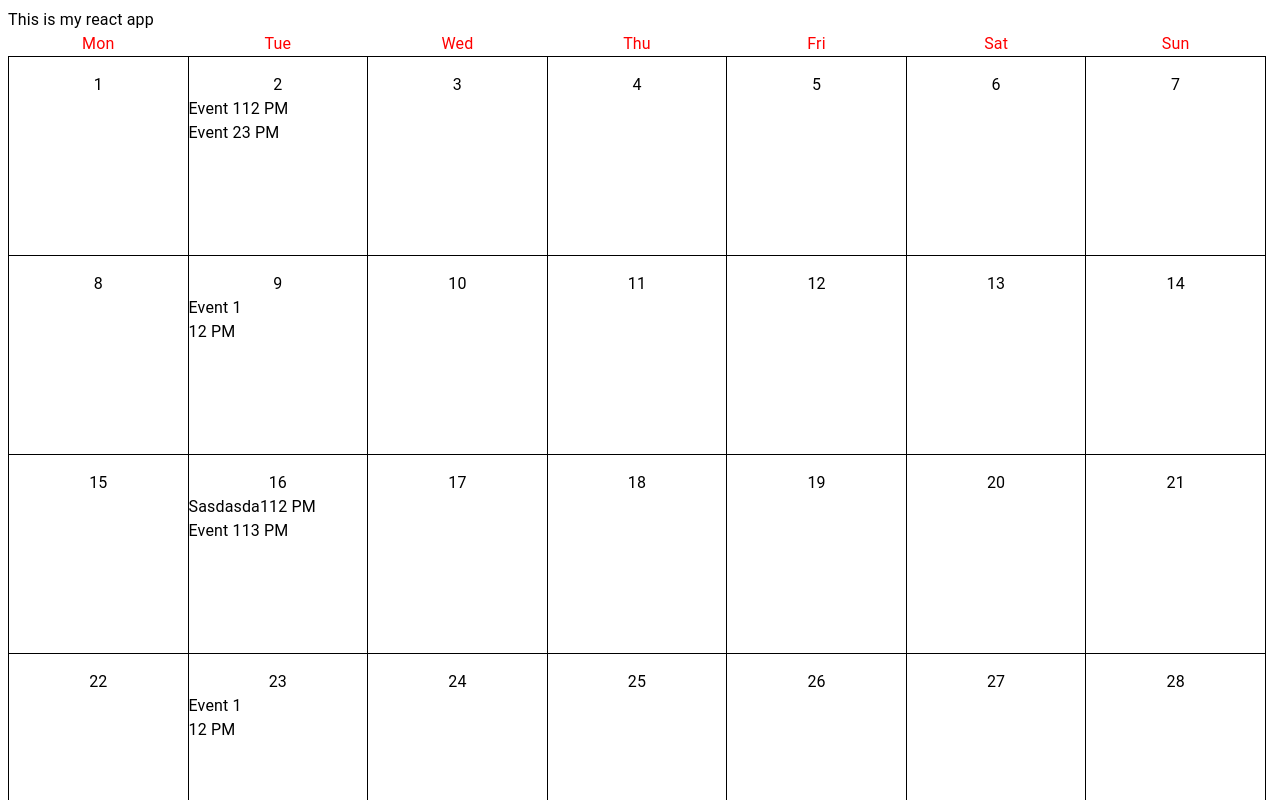
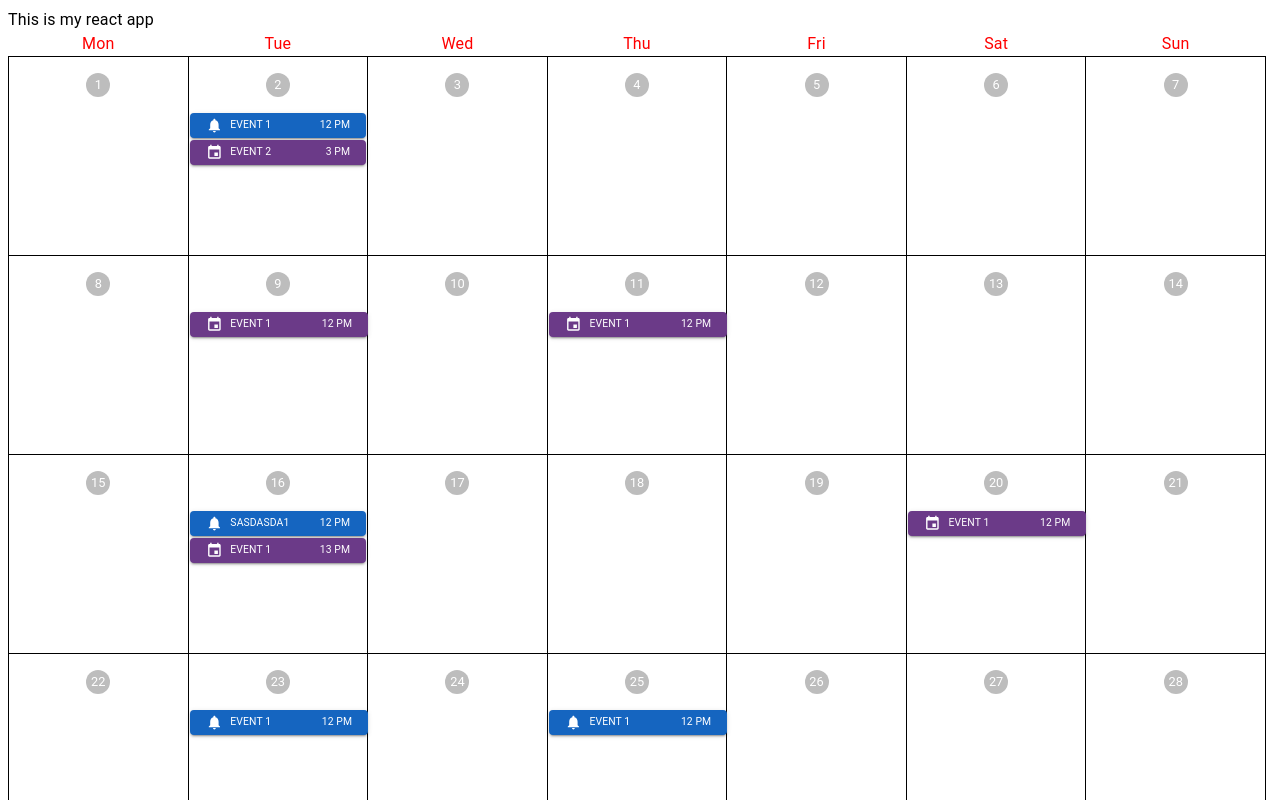
Before and after one commit to Zulaxy/assignment-calendar, a React (Create React App) app: page / in a window 1280 px wide. Shown: the top 800 px of the page. Built offline with nearby package versions, Linux system fonts and the light colour scheme.

Commit message:
saving progress

```diff
--- a/package.json
+++ b/package.json
@@ -5,6 +5,7 @@
   "dependencies": {
     "@emotion/react": "^11.11.1",
     "@emotion/styled": "^11.11.0",
+    "@mui/icons-material": "^5.14.3",
     "@mui/material": "^5.14.5",
     "@reduxjs/toolkit": "^1.9.5",
     "@testing-library/jest-dom": "^5.17.0",
--- a/src/App.tsx
+++ b/src/App.tsx
@@ -3,13 +3,13 @@ import { Box, Typography } from "@mui/material";
 import augustDaysData from "./mockdata/mockData.json";
 import { useSelector, useDispatch } from "react-redux";
 import { updateData, clickedDate } from "./store/store";
-
+import { RootState, SingleDayTypes } from "./types/types";
 import { daysOfTheWeek } from "./mockdata/daysOfWeek";
 
 import SingleDay from "./components/SingleDay";
 
 function App() {
-  const data = useSelector((state: any) => state.data);
+  const data = useSelector((state: RootState) => state.data);
 
   const dispatch = useDispatch();
 
@@ -19,7 +19,7 @@ function App() {
    * @param {Array} daysData - An array of day data objects.
    * @returns {Array} An array of arrays, each representing a week of days.
    */
-  const groupDaysByWeek = (daysData: any[]) => {
+  const groupDaysByWeek = (daysData: SingleDayTypes[]) => {
     const weeks = [];
     let currentWeek = [];
 
--- a/src/components/EventField.tsx
+++ b/src/components/EventField.tsx
@@ -1,7 +1,57 @@
+import { Button, Stack, Typography } from "@mui/material";
 import React from "react";
+import { CalendarEvent } from "../types/types";
 
-const EventField = () => {
-  return <div>EventField</div>;
+import { myAppColors } from "../utils/appColors";
+
+import { Event, Notifications } from "@mui/icons-material";
+interface EventField {
+  event: CalendarEvent;
+}
+
+const EventField = ({ event }: EventField) => {
+  return (
+    <Button
+      sx={{
+        width: "100%",
+        height: "25px",
+        mx: "1px",
+        mb: "2px",
+        backgroundColor:
+          event.type === "meeting"
+            ? myAppColors.mainPurple
+            : event.type === "reminder"
+            ? myAppColors.mainBlue
+            : null,
+        "&:hover": {
+          backgroundColor:
+            event.type === "meeting"
+              ? myAppColors.hoverPurple
+              : event.type === "reminder"
+              ? myAppColors.hoverBlue
+              : null,
+        },
+      }}
+      variant="contained"
+    >
+      <Stack
+        direction="row"
+        sx={{ display: "flex", justifyContent: "space-between", width: "100%" }}
+      >
+        <Stack direction="row">
+          {event.type === "meeting" && <Event sx={{ fontSize: "1.2em" }} />}
+          {event.type === "reminder" && (
+            <Notifications sx={{ fontSize: "1.2em" }} />
+          )}
+          <Typography sx={{ fontSize: "0.65rem", pl: 1 }}>
+            {event.title}
+          </Typography>
+        </Stack>
+
+        <Typography sx={{ fontSize: "0.65rem" }}>{event.hour}</Typography>
+      </Stack>
+    </Button>
+  );
 };
 
 export default EventField;
--- a/src/components/SingleDay.tsx
+++ b/src/components/SingleDay.tsx
@@ -1,8 +1,12 @@
-import { Box, Typography } from "@mui/material";
+import { Avatar, Box, Typography } from "@mui/material";
 import React from "react";
 
-import { CalendarEvent, SingleDay as SingleDayTypes } from "../types";
+import { CalendarEvent, SingleDayTypes } from "../types/types";
 import { useSelector } from "react-redux";
+
+import { myAppColors } from "../utils/appColors";
+
+import EventField from "./EventField";
 
 interface SingleDayProps {
   singleDay: SingleDayTypes;
@@ -14,7 +18,6 @@ const SingleDay = ({
   onHandleUpdateClickedDate,
 }: SingleDayProps) => {
   const clickedDate = useSelector((state: any) => state.clickedDate);
-  console.log(clickedDate);
 
   return (
     <Box
@@ -31,33 +34,35 @@ const SingleDay = ({
       <Box
         sx={{ display: "flex", flexDirection: "column", alignItems: "center" }}
       >
-        <Typography
-          sx={{
-            mt: 2,
-            color: clickedDate === singleDay.day ? "green" : null,
-            cursor: "pointer",
-          }}
+        <Avatar
           onClick={() => {
             onHandleUpdateClickedDate(singleDay.day);
           }}
+          sx={{
+            fontSize: "0.80em",
+            width: 24,
+            height: 24,
+            my: 2,
+            backgroundColor:
+              clickedDate === singleDay.day ? myAppColors.mainGreen : null,
+            cursor: "pointer",
+          }}
         >
           {singleDay.day}
-        </Typography>
+        </Avatar>
       </Box>
       {Array.isArray(singleDay.events) ? (
         <Box>
           {singleDay.events.map((event: CalendarEvent, index: number) => (
             <Box key={index} sx={{ display: "flex" }}>
-              <Typography>{event.title}</Typography>
-              <Typography>{event.hour}</Typography>
+              <EventField event={event} />
             </Box>
           ))}
         </Box>
       ) : (
         singleDay.events && (
           <Box>
-            <Typography>{(singleDay.events as CalendarEvent).title}</Typography>
-            <Typography>{(singleDay.events as CalendarEvent).hour}</Typography>
+            <EventField event={singleDay.events} />
           </Box>
         )
       )}
--- a/src/mockdata/mockData.json
+++ b/src/mockdata/mockData.json
@@ -4,8 +4,18 @@
     "day": 2,
     "dayOfWeek": "Monday",
     "events": [
-      { "title": "Event 1", "hour": "12 PM" },
-      { "title": "Event 2", "hour": "3 PM" }
+      {
+        "title": "Event 1",
+        "hour": "12 PM",
+        "type": "reminder",
+        "description": "test"
+      },
+      {
+        "title": "Event 2",
+        "hour": "3 PM",
+        "type": "meeting",
+        "description": "test"
+      }
     ]
   },
   { "day": 3, "dayOfWeek": "Tuesday" },
@@ -19,11 +29,22 @@
     "dayOfWeek": "Monday",
     "events": {
       "title": "Event 1",
-      "hour": "12 PM"
+      "hour": "12 PM",
+      "type": "meeting",
+      "description": "test"
     }
   },
   { "day": 10, "dayOfWeek": "Tuesday" },
-  { "day": 11, "dayOfWeek": "Wednesday" },
+  {
+    "day": 11,
+    "dayOfWeek": "Wednesday",
+    "events": {
+      "title": "Event 1",
+      "hour": "12 PM",
+      "type": "meeting",
+      "description": "test"
+    }
+  },
   { "day": 12, "dayOfWeek": "Thursday" },
   { "day": 13, "dayOfWeek": "Friday" },
   { "day": 14, "dayOfWeek": "Saturday" },
@@ -34,19 +55,31 @@
     "events": [
       {
         "title": "Sasdasda1",
-        "hour": "12 PM"
+        "hour": "12 PM",
+        "type": "reminder",
+        "description": "test"
       },
       {
         "title": "Event 1",
         "hour": "13 PM",
-        "type": "meeting"
+        "type": "meeting",
+        "description": "test"
       }
     ]
   },
   { "day": 17, "dayOfWeek": "Tuesday" },
   { "day": 18, "dayOfWeek": "Wednesday" },
   { "day": 19, "dayOfWeek": "Thursday" },
-  { "day": 20, "dayOfWeek": "Friday" },
+  {
+    "day": 20,
+    "dayOfWeek": "Friday",
+    "events": {
+      "title": "Event 1",
+      "hour": "12 PM",
+      "type": "meeting",
+      "description": "test"
+    }
+  },
   { "day": 21, "dayOfWeek": "Saturday" },
   { "day": 22, "dayOfWeek": "Sunday" },
   {
@@ -55,11 +88,21 @@
     "events": {
       "title": "Event 1",
       "hour": "12 PM",
-      "type": "reminder"
+      "type": "reminder",
+      "description": "test"
     }
   },
   { "day": 24, "dayOfWeek": "Tuesday" },
-  { "day": 25, "dayOfWeek": "Wednesday" },
+  {
+    "day": 25,
+    "dayOfWeek": "Wednesday",
+    "events": {
+      "title": "Event 1",
+      "hour": "12 PM",
+      "type": "reminder",
+      "description": "test"
+    }
+  },
   { "day": 26, "dayOfWeek": "Thursday" },
   { "day": 27, "dayOfWeek": "Friday" },
   { "day": 28, "dayOfWeek": "Saturday" },
@@ -69,7 +112,9 @@
     "dayOfWeek": "Monday",
     "events": {
       "title": "Event 1",
-      "hour": "12 PM"
+      "hour": "12 PM",
+      "type": "reminder",
+      "description": "test"
     }
   },
   { "day": 31, "dayOfWeek": "Tuesday" }
--- a/src/store/store.ts
+++ b/src/store/store.ts
@@ -7,7 +7,7 @@ const initialState = {
   clickedDate: null,
 };
 
-const counterSlice = createSlice({
+const mySlice = createSlice({
   name: "myReducer",
   initialState,
   reducers: {
@@ -21,9 +21,9 @@ const counterSlice = createSlice({
 });
 
 const store = configureStore({
-  reducer: counterSlice.reducer,
+  reducer: mySlice.reducer,
 });
 
-export const { updateData, clickedDate } = counterSlice.actions;
+export const { updateData, clickedDate } = mySlice.actions;
 
 export default store;
--- /dev/null
+++ b/src/types/types.ts
@@ -0,0 +1,17 @@
+export interface CalendarEvent {
+  title: string;
+  hour: string;
+  type: string;
+  description: string;
+}
+
+export interface SingleDayTypes {
+  day: string;
+  dayOfWeek: string;
+  events?: CalendarEvent[] | CalendarEvent;
+}
+
+export interface RootState {
+  data: SingleDayTypes[];
+  clickedDate: string | null;
+}
--- /dev/null
+++ b/src/utils/appColors.ts
@@ -0,0 +1,7 @@
+export const myAppColors = {
+  mainBlue: "#1565C0",
+  hoverBlue: "#42A5F5",
+  mainPurple: "#6B3A88",
+  hoverPurple: "#967CA6",
+  mainGreen: "#427A45",
+};
```
Also changed, not shown: src/components/modal/EventDetailsModal.tsx (added, +7 -0 lines), src/types.ts (deleted, +0 -11 lines), src/logo.svg (deleted), 1 other file (tests, documents, lock files or other folders).
